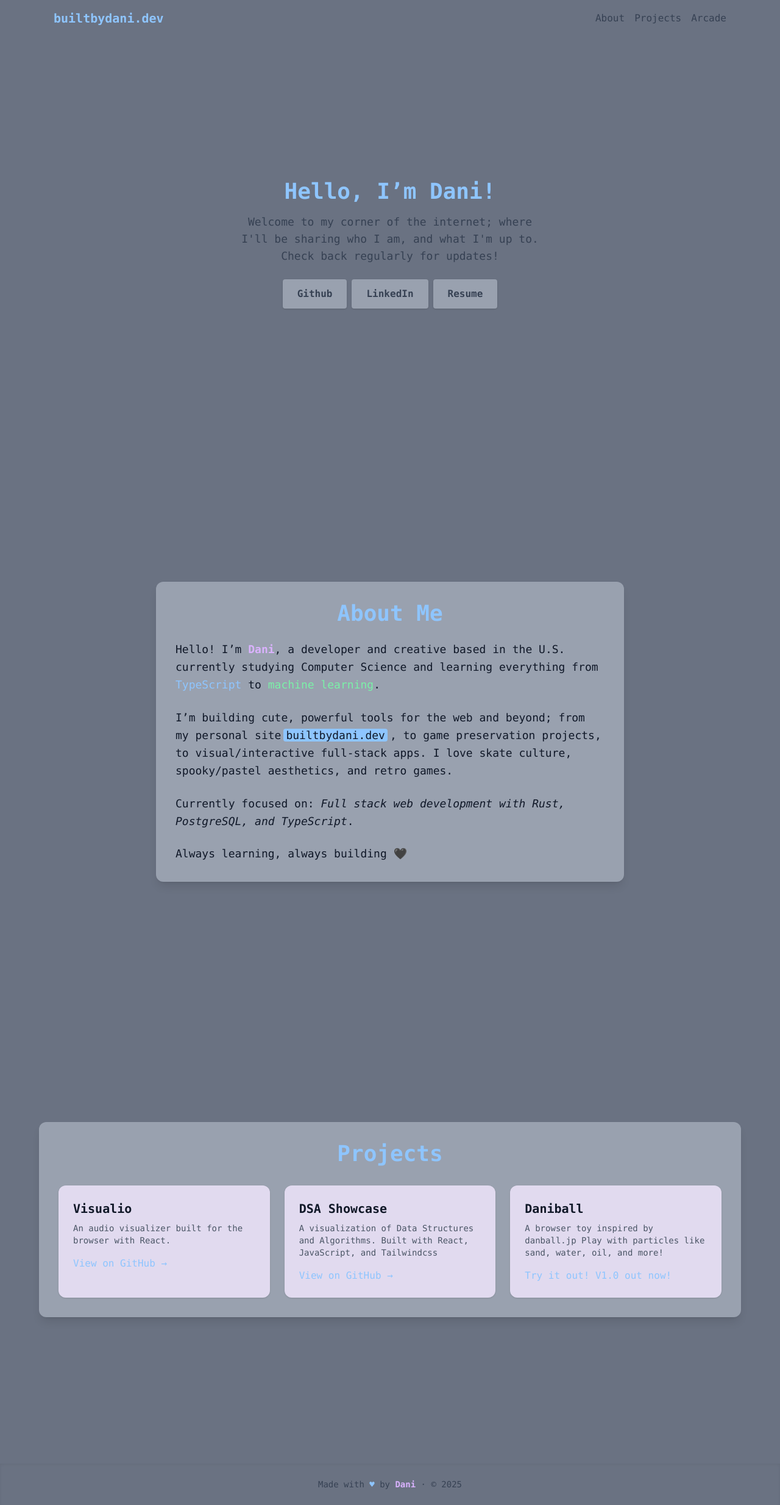
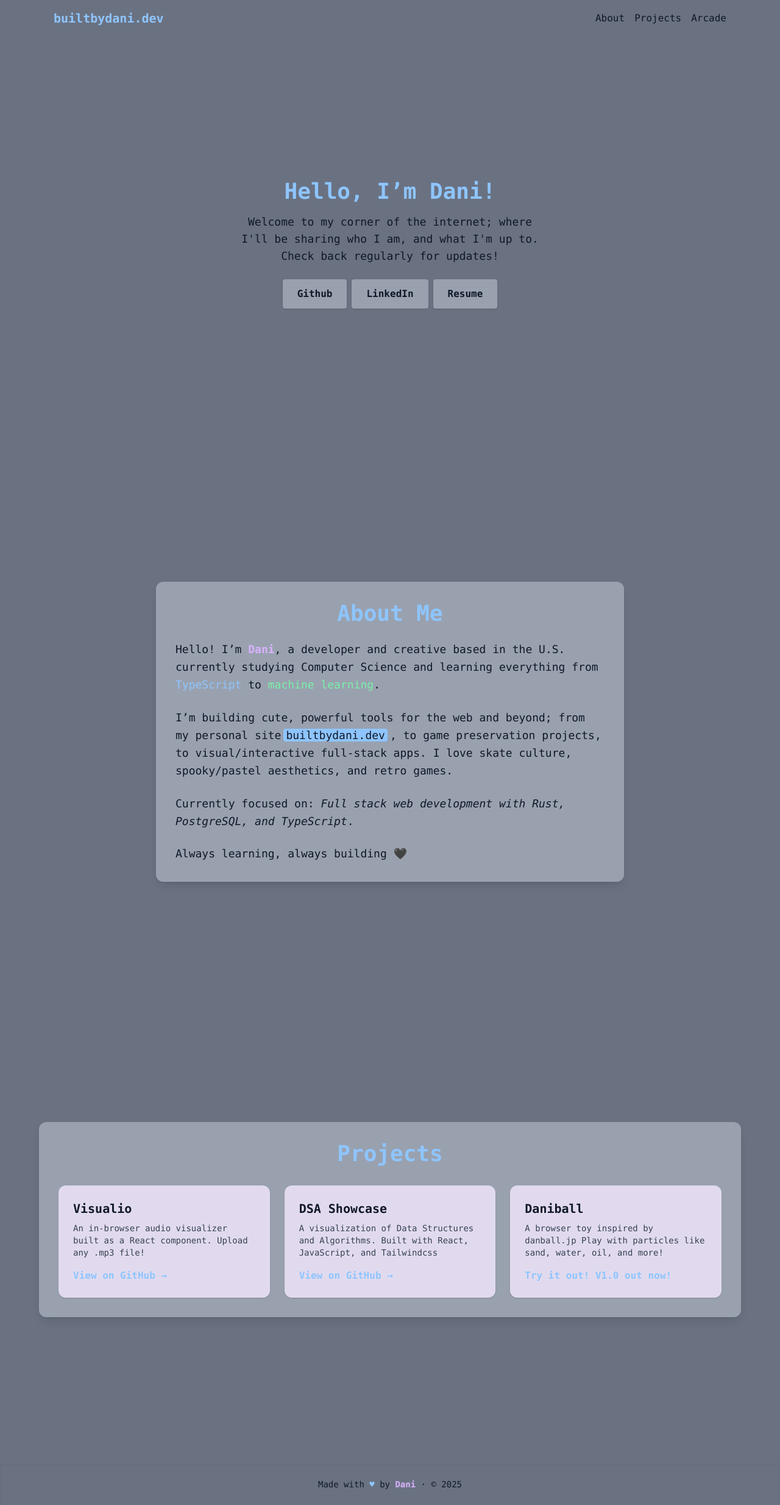
Before and after one commit to builtbydani/BioWebsite, a React (Vite) app in the folder builtbydani/: page / in a window 1280 px wide. Shown: the whole page at 61% size. Built offline with nearby package versions, Linux system fonts and the light colour scheme.

Commit message:
contrast update, cleanup

```diff
--- a/builtbydani/src/components/Footer.tsx
+++ b/builtbydani/src/components/Footer.tsx
@@ -5,7 +5,7 @@ export const Footer: React.FC = () => {
         <footer
           className="
             bg-gray-500
-            text-center font-mono text-sm text-gray-700
+            text-center font-mono text-sm text-gray-900
             py-6 shadow-inner
         ">
           <p>
--- a/builtbydani/src/components/Hero.tsx
+++ b/builtbydani/src/components/Hero.tsx
@@ -8,7 +8,7 @@ export const Hero: React.FC = () => {
         <h1 className="text-4xl font-bold mb-4">
           Hello, I’m Dani!
         </h1>
-        <p className="text-lg text-gray-700 mb-6">
+        <p className="text-lg text-gray-900 mb-6">
           Welcome to my corner of the internet; where I'll be sharing
           who I am, and what I'm up to. Check back regularly for updates!
         </p>
@@ -19,7 +19,7 @@ export const Hero: React.FC = () => {
           className="
             inline-block px-6 py-3
             bg-gray-400
-            text-gray-700 font-semibold rounded
+            text-gray-900 font-semibold rounded
             shadow hover:bg-blue-300 transition
         ">
           Github
@@ -29,7 +29,7 @@ export const Hero: React.FC = () => {
           className="
             inline-block px-6 py-3
             bg-gray-400
-            text-gray-700 font-semibold rounded
+            text-gray-900 font-semibold rounded
             shadow hover:bg-blue-300 transition
         ">
           LinkedIn
@@ -41,7 +41,7 @@ export const Hero: React.FC = () => {
           className="
             inline-block px-6 py-3
             bg-gray-400
-            text-gray-700 font-semibold rounded
+            text-gray-900 font-semibold rounded
             shadow hover:bg-blue-300 transition
         ">
           Resume
--- a/builtbydani/src/components/Navbar.tsx
+++ b/builtbydani/src/components/Navbar.tsx
@@ -47,7 +47,7 @@ export const Navbar: React.FC = () => {
             <a
               href="#about"
               className="
-                text-gray-700
+                text-gray-900
                 hover:text-blue-300
                 transition
             ">
@@ -56,7 +56,7 @@ export const Navbar: React.FC = () => {
             <a
               href="#projects"
               className="
-                text-gray-700
+                text-gray-900
                 hover:text-blue-300
                 transition
             ">
@@ -67,7 +67,7 @@ export const Navbar: React.FC = () => {
             <Link
               to="/arcade"
               className="
-              text-gray-700
+              text-gray-900
               hover:text-blue-300">
               Arcade
             </Link>
--- a/builtbydani/src/components/Projects.tsx
+++ b/builtbydani/src/components/Projects.tsx
@@ -47,15 +47,16 @@ export const Projects: React.FC = () => {
                 </h3>
                 <p
                   className="
-                    text-sm text-gray-600 mb-4
+                    text-sm text-gray-700 mb-4
                 ">
-                  An audio visualizer built for the browser with React.
+                  An in-browser audio visualizer built as a React component.
+                  Upload any .mp3 file!
                 </p>
 
                 <a
                   href="https://github.com/builtbydani/visualio"
                   target="_blank"
-                  className="text-blue-300 font-medium hover:underline"
+                  className="text-blue-300 font-semibold hover:underline"
                 >
                   View on GitHub →
                 </a>
@@ -75,7 +76,7 @@ export const Projects: React.FC = () => {
                 </h3>
                   <p
                     className="
-                      text-sm text-gray-600 mb-4
+                      text-sm text-gray-700 mb-4
                   ">
                     A visualization of Data Structures and Algorithms.
                     Built with React, JavaScript, and Tailwindcss
@@ -83,7 +84,7 @@ export const Projects: React.FC = () => {
                   <a
                     href="https://github.com/builtbydani/dsa-showcase"
                     target="_blank"
-                    className="text-blue-300 font-medium hover:underline"
+                    className="text-blue-300 font-semibold hover:underline"
                   >
                     View on GitHub →
                   </a>
@@ -103,14 +104,14 @@ export const Projects: React.FC = () => {
                 </h3>
                 <p
                   className="
-                    text-sm text-gray-600 mb-4
+                    text-sm text-gray-700 mb-4
                 ">
                   A browser toy inspired by danball.jp
                   Play with particles like sand, water, oil, and more!
                 </p>
                 <a
                   href="https://builtbydani.github.io/dani-ball/"
-                  className="text-blue-300 font-medium hover:underline"
+                  className="text-blue-300 font-semibold hover:underline"
                 >
                   Try it out! V1.0 out now!
                 </a>
```
